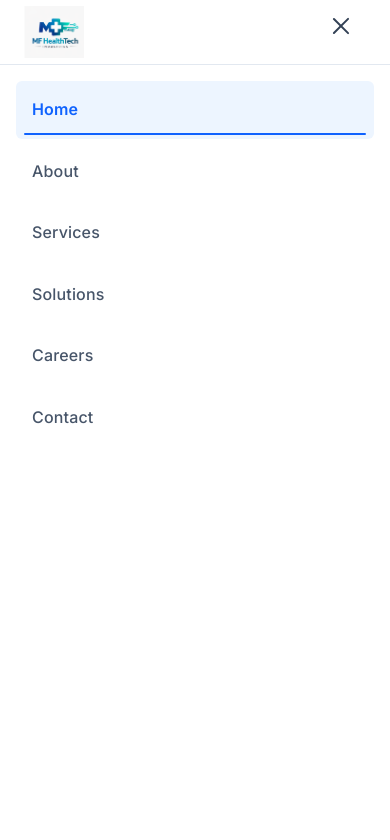
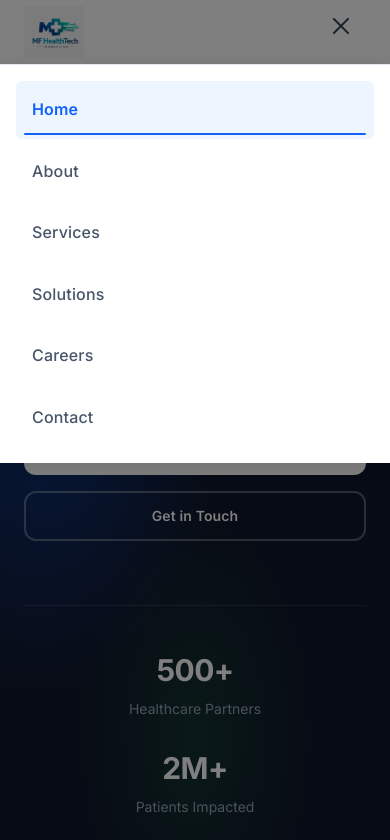
Before and after one commit to Gapera-1/MFHealthTech, a website: page index.html in a window 390 px wide. Both pictures are taken after a click on the button "Toggle mobile menu". Shown: the top 840 px of the page. Drawn offline with Linux system fonts and the light colour scheme.

Commit message:
make it responsive

```diff
--- a/css/style.css
+++ b/css/style.css
@@ -273,7 +273,7 @@ ul, ol {
     top: 64px;
     left: 0;
     right: 0;
-    bottom: 0;
+    max-height: calc(100vh - 64px);
     z-index: 99999;
     background: #fff;
     flex-direction: column;
@@ -283,10 +283,30 @@ ul, ol {
     border-top: 1px solid #e2e8f0;
     list-style: none;
     margin: 0;
+    box-shadow: 0 4px 20px rgba(0, 0, 0, 0.1);
 }
 
 .mobile-nav-panel.active {
     display: flex;
+}
+
+/* Mobile menu backdrop */
+.mobile-menu-backdrop {
+    display: none;
+    position: fixed;
+    top: 0;
+    left: 0;
+    right: 0;
+    bottom: 0;
+    background: rgba(0, 0, 0, 0.5);
+    z-index: 99998;
+    opacity: 0;
+    transition: opacity 0.3s ease;
+}
+
+.mobile-menu-backdrop.active {
+    display: block;
+    opacity: 1;
 }
 
 .mobile-nav-panel .nav-link {
--- a/js/main.js
+++ b/js/main.js
@@ -20,6 +20,7 @@
     var navMenu = document.querySelector('.nav-menu');
     var navMenuOriginalParent = navMenu ? navMenu.parentNode : null;
     var navMenuNextSibling = navMenu ? navMenu.nextSibling : null;
+    var mobileBackdrop = null;
 
     // On mobile, move nav-menu to body so it escapes navbar stacking context
     function setupMobileMenu() {
@@ -28,6 +29,16 @@
             if (navMenu.parentNode !== document.body) {
                 document.body.appendChild(navMenu);
                 navMenu.classList.add('mobile-nav-panel');
+
+                // Create backdrop if it doesn't exist
+                if (!mobileBackdrop) {
+                    mobileBackdrop = document.createElement('div');
+                    mobileBackdrop.className = 'mobile-menu-backdrop';
+                    document.body.appendChild(mobileBackdrop);
+
+                    // Add click handler to close menu when backdrop is clicked
+                    mobileBackdrop.addEventListener('click', closeMobileMenu);
+                }
             }
         } else {
             if (navMenu.parentNode === document.body) {
@@ -37,6 +48,12 @@
                     navMenuOriginalParent.appendChild(navMenu);
                 }
                 navMenu.classList.remove('mobile-nav-panel');
+
+                // Remove backdrop if it exists
+                if (mobileBackdrop) {
+                    mobileBackdrop.remove();
+                    mobileBackdrop = null;
+                }
             }
         }
     }
@@ -49,6 +66,11 @@
             navMenu.classList.remove('active');
             mobileMenuBtn.setAttribute('aria-expanded', 'false');
             navMenu.setAttribute('aria-hidden', 'true');
+
+            // Hide backdrop
+            if (mobileBackdrop) {
+                mobileBackdrop.classList.remove('active');
+            }
         }
     }
 
@@ -59,6 +81,11 @@
         navMenu.classList.toggle('active', !isActive);
         mobileMenuBtn.setAttribute('aria-expanded', String(!isActive));
         navMenu.setAttribute('aria-hidden', String(isActive));
+
+        // Toggle backdrop
+        if (mobileBackdrop) {
+            mobileBackdrop.classList.toggle('active', !isActive);
+        }
     }
 
     if (mobileMenuBtn && navMenu) {
@@ -80,7 +107,8 @@
             navMenu &&
             navMenu.classList.contains('active') &&
             !navMenu.contains(e.target) &&
-            !mobileMenuBtn.contains(e.target)
+            !mobileMenuBtn.contains(e.target) &&
+            (!mobileBackdrop || !mobileBackdrop.contains(e.target))
         ) {
             closeMobileMenu();
         }
```
